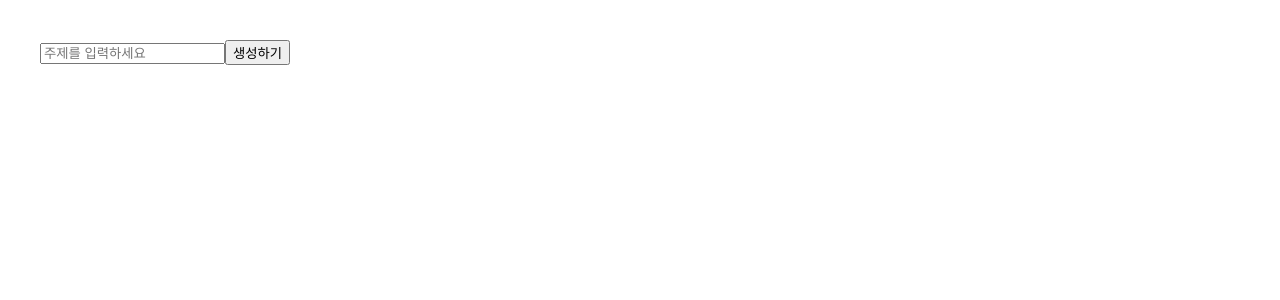
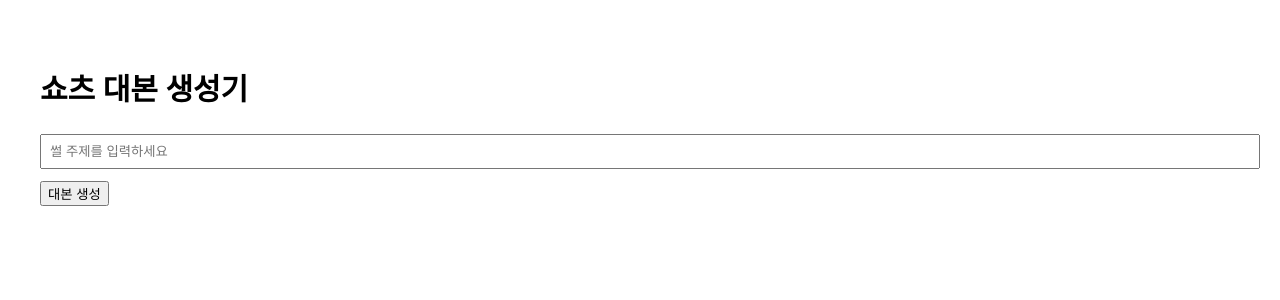
Before and after one commit to ddoonglog/ddoonglog-tool, a Next.js app: page / in a window 1280 px wide. Shown: the top 300 px of the page. Built offline with nearby package versions, Linux system fonts and the light colour scheme.

Commit message:
Update ShortsScriptGenerator.tsx

```diff
--- a/components/ShortsScriptGenerator.tsx
+++ b/components/ShortsScriptGenerator.tsx
@@ -5,25 +5,25 @@ import { useState } from 'react'
 export default function ShortsScriptGenerator() {
   const [topic, setTopic] = useState('')
   const [script, setScript] = useState('')
-  const [scriptEn, setScriptEn] = useState('')
 
   const generateScript = () => {
-    const ko = `한글 대본: ${topic}`
-    const en = `English script: ${topic}`
+    const ko = `쇼츠 주제: ${topic}\n\n인트로 → 도입 → 전개 → 하이라이트 → 여운 → 반전 → CTA → 티저`
     setScript(ko)
-    setScriptEn(en)
   }
 
   return (
     <div>
+      <h2>쇼츠 대본 생성기</h2>
       <input
+        type="text"
+        placeholder="썰 주제를 입력하세요"
         value={topic}
         onChange={(e) => setTopic(e.target.value)}
-        placeholder="주제를 입력하세요"
+        style={{ padding: '8px', marginBottom: '12px', width: '100%' }}
       />
-      <button onClick={generateScript}>생성하기</button>
-      <pre>{script}</pre>
-      <pre>{scriptEn}</pre>
+      <br />
+      <button onClick={generateScript}>대본 생성</button>
+      <pre style={{ marginTop: '20px', whiteSpace: 'pre-wrap' }}>{script}</pre>
     </div>
   )
 }
```
